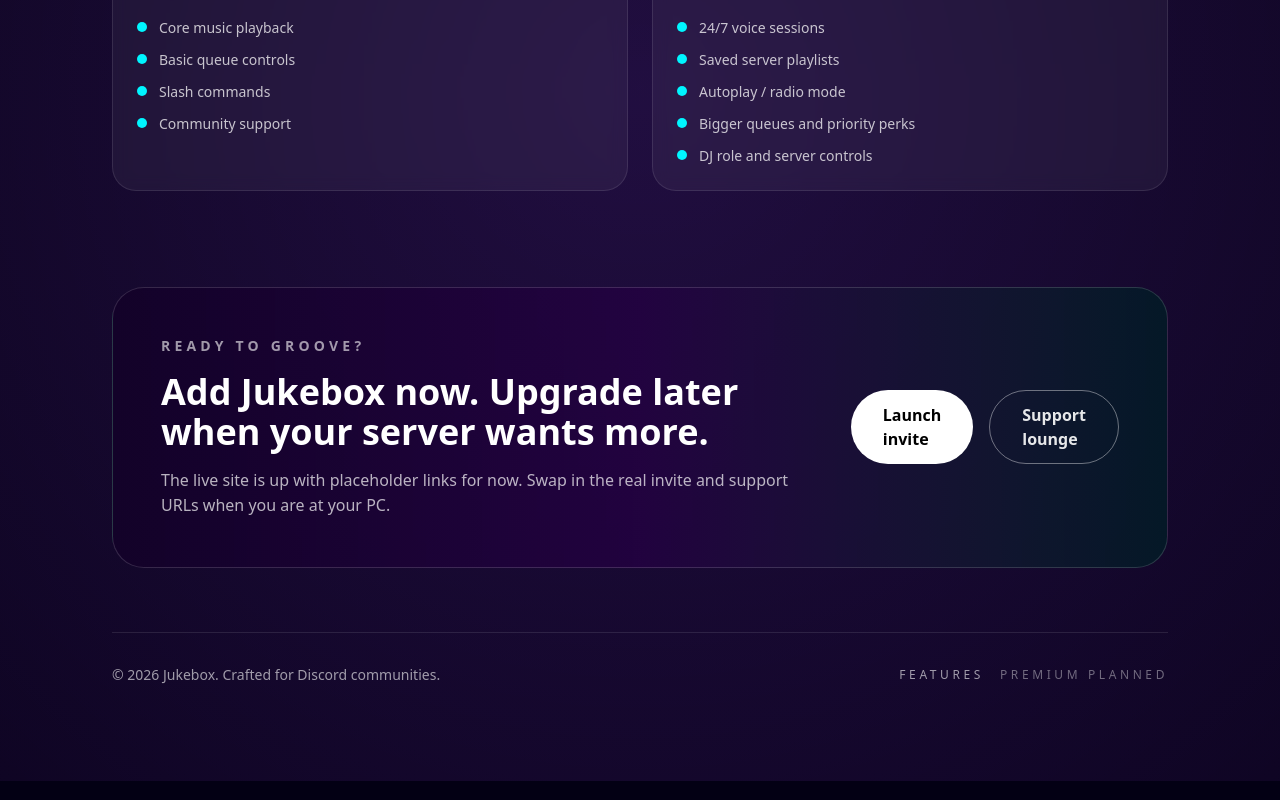
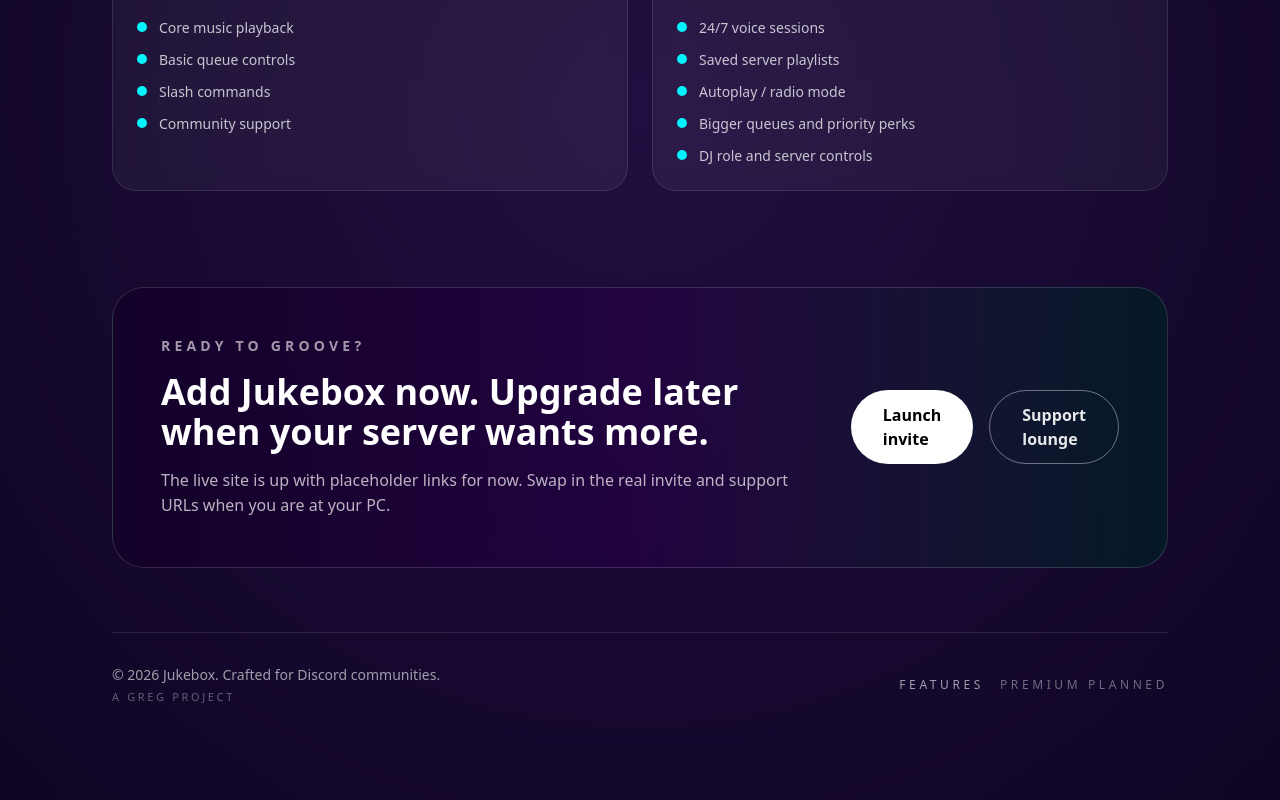
Before and after one commit to jokerai0799/jokerai0799-jukebox-2026-03-17, a Next.js app: page / in a window 1280 px wide. Shown: the part 2688-3488 px from the top of the page. Built offline with nearby package versions, Linux system fonts and the light colour scheme.

Commit message:
feat: add subtle Greg signature to footer

```diff
--- a/app/page.tsx
+++ b/app/page.tsx
@@ -357,7 +357,10 @@
         </section>
 
         <footer className="mt-16 flex flex-col gap-3 border-t border-white/10 pt-8 text-sm text-white/60 sm:flex-row sm:items-center sm:justify-between">
-          <span>© {new Date().getFullYear()} Jukebox. Crafted for Discord communities.</span>
+          <div className="flex flex-col gap-1">
+            <span>© {new Date().getFullYear()} Jukebox. Crafted for Discord communities.</span>
+            <span className="text-[11px] uppercase tracking-[0.24em] text-white/35">A Greg project</span>
+          </div>
           <div className="flex items-center gap-4 text-xs">
             <a href="#features" className="uppercase tracking-[0.3em] text-white/60 hover:text-white">
               Features
```
